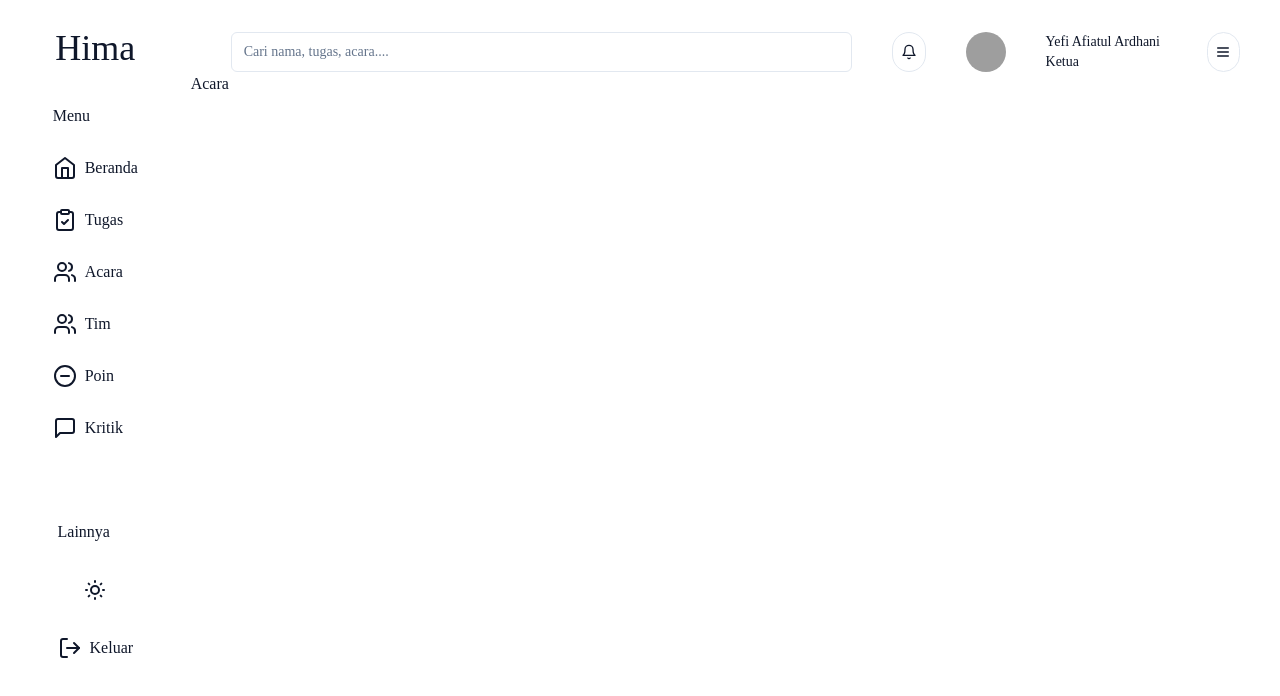
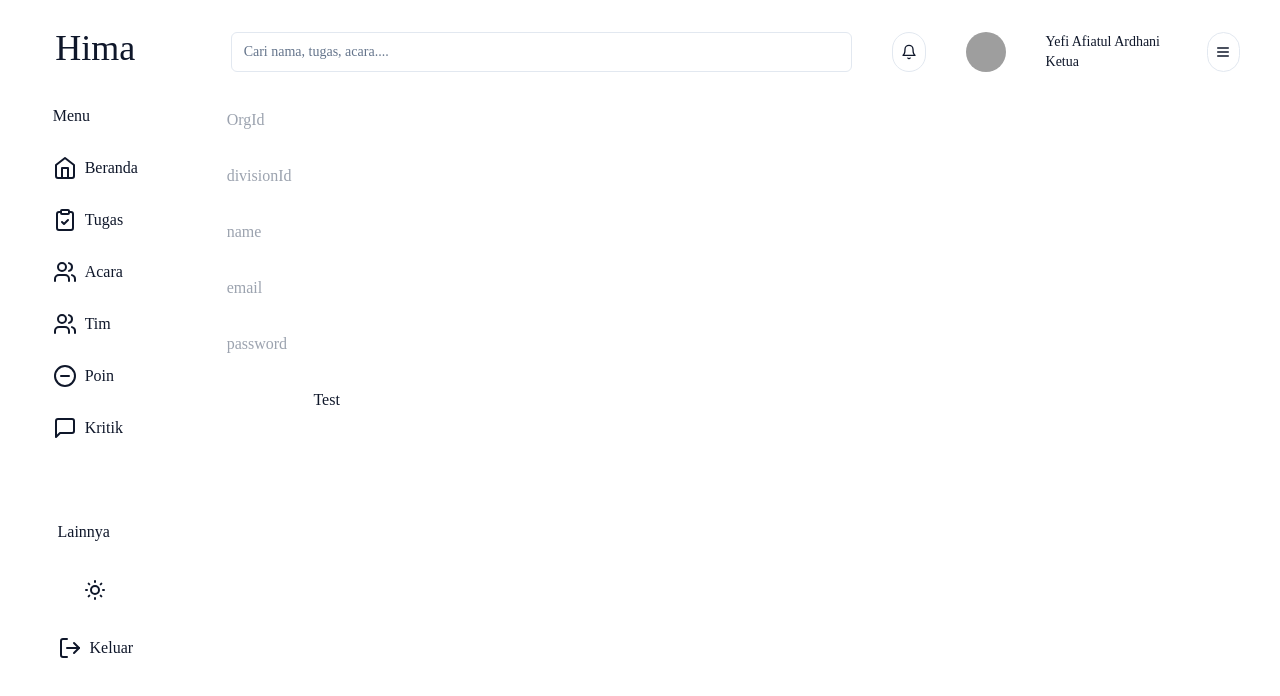
Before and after one commit to mensafri/organizingweb, a Next.js app: page /acara in a window 1280 px wide. Shown: the top 696 px of the page. Built offline with nearby package versions, Linux system fonts and the light colour scheme; grey boxes are pictures that could not be loaded.

Commit message:
adding users an division firebase

```diff
--- a/app/acara/page.tsx
+++ b/app/acara/page.tsx
@@ -1,7 +1,78 @@
-import React from 'react'
+"use client"
+
+import React, { useState } from "react"
+import { addUsers } from "@/firebase/users"
 
 export default function Acara() {
+  const [org, setOrg] = useState("")
+  const [div, setDiv] = useState("")
+  const [name, setName] = useState("")
+  const [email, setEmail] = useState("")
+  const [password, setPassword] = useState("")
+
+  const handleChangeOrg = (e: React.ChangeEvent<HTMLInputElement>) => {
+    setOrg(e.target.value)
+  }
+  const handleChangeDiv = (e: React.ChangeEvent<HTMLInputElement>) => {
+    setDiv(e.target.value)
+  }
+  const handleChangeName = (e: React.ChangeEvent<HTMLInputElement>) => {
+    setName(e.target.value)
+  }
+  const handleChangeEmail = (e: React.ChangeEvent<HTMLInputElement>) => {
+    setEmail(e.target.value)
+  }
+  const handleChangePassword = (e: React.ChangeEvent<HTMLInputElement>) => {
+    setPassword(e.target.value)
+  }
+
+  const handleSubmit = (e: React.FormEvent<HTMLFormElement>) => {
+    e.preventDefault()
+
+    addUsers(org, div, name, email, password)
+
+    setOrg("")
+    setDiv("")
+    setName("")
+    setEmail("")
+    setPassword("")
+  }
+
   return (
-    <div>Acara</div>
+    <div>
+      <form className="ml-9 mt-9 flex flex-col gap-8" onSubmit={handleSubmit}>
+        <input
+          type="text"
+          value={org}
+          onChange={handleChangeOrg}
+          placeholder="OrgId"
+        />
+        <input
+          type="text"
+          value={div}
+          onChange={handleChangeDiv}
+          placeholder="divisionId"
+        />
+        <input
+          type="text"
+          value={name}
+          onChange={handleChangeName}
+          placeholder="name"
+        />
+        <input
+          type="text"
+          value={email}
+          onChange={handleChangeEmail}
+          placeholder="email"
+        />
+        <input
+          type="text"
+          value={password}
+          onChange={handleChangePassword}
+          placeholder="password"
+        />
+        <button type="submit">Test</button>
+      </form>
+    </div>
   )
 }
--- a/firebase/firebaseInit.ts
+++ b/firebase/firebaseInit.ts
@@ -1,6 +1,7 @@
 // Import the functions you need from the SDKs you need
 import { initializeApp } from "firebase/app";
-import { getAnalytics } from "firebase/analytics";
+// import { getAnalytics } from "firebase/analytics";
+import { getFirestore } from "firebase/firestore";
 // TODO: Add SDKs for Firebase products that you want to use
 // https://firebase.google.com/docs/web/setup#available-libraries
 
@@ -18,4 +19,5 @@ const firebaseConfig = {
 
 // Initialize Firebase
 const app = initializeApp(firebaseConfig);
-const analytics = getAnalytics(app);
+// const analytics = getAnalytics(app);
+export const db = getFirestore(app)
--- /dev/null
+++ b/firebase/users.ts
@@ -0,0 +1,25 @@
+import { addDoc, collection } from "firebase/firestore"
+
+import { db } from "./firebaseInit"
+
+const collection_name: string = "users"
+
+export const addUsers = async (
+  orgId: string,
+  divisionId: string,
+  name: string,
+  email: string,
+  password: string
+) => {
+  try {
+    await addDoc(collection(db, collection_name), {
+      orgId: orgId,
+      divisionId: divisionId,
+      name: name,
+      email: email,
+      password: password,
+    })
+  } catch (error) {
+    console.log("Error adding user", error)
+  }
+}
```
Also changed, not shown: firebase/divisions.ts (added, +20 -0 lines).
